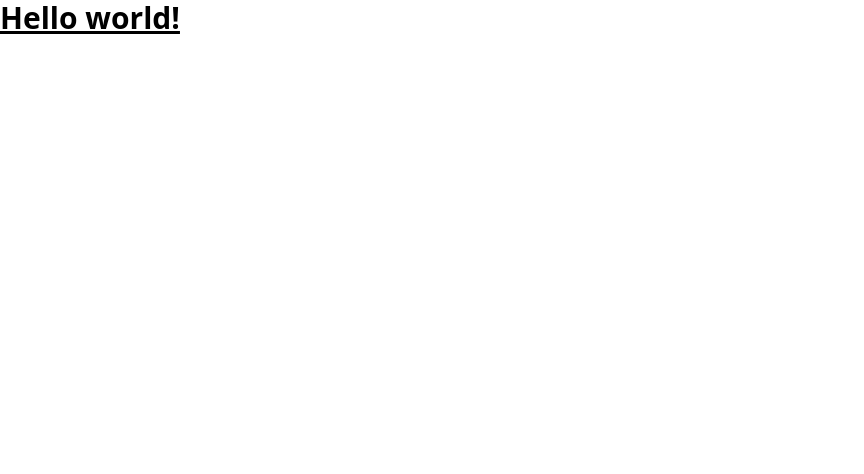
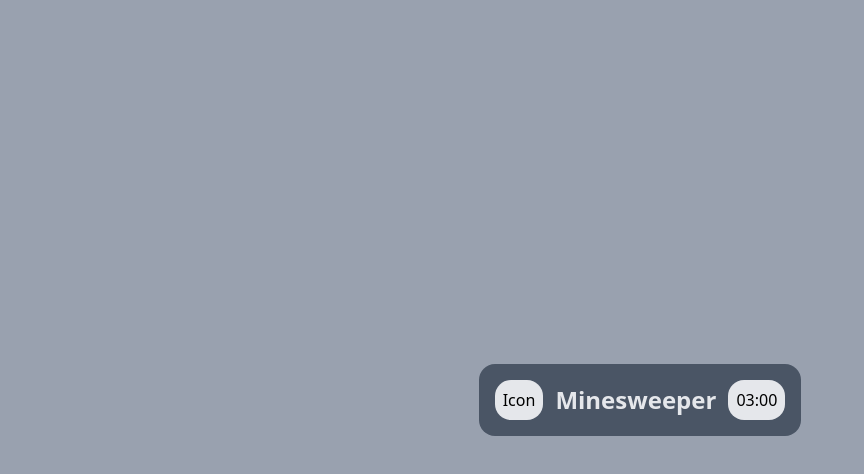
Before and after one commit to whoamizy/minesweeper, a Vue app: page / in a window 1280 px wide. Shown: the top 474 px of the page, without its empty margins (0-864 px from the left). Built offline with nearby package versions, Linux system fonts and the light colour scheme.

Commit message:
feat: add header and timer logic

```diff
--- a/eslint.config.mjs
+++ b/eslint.config.mjs
@@ -5,6 +5,7 @@
 import pluginVue from 'eslint-plugin-vue';
 import globals from 'globals';
 import tseslint from 'typescript-eslint';
+import vueParser from 'vue-eslint-parser';
 
 export default [
   { ignores: ['node_modules/**', 'dist/**'] },
@@ -21,6 +22,16 @@
     },
   },
   {
+    files: ['**/*.ts', '**/*.vue'],
+    languageOptions: {
+      parser: vueParser,
+      parserOptions: {
+        parser: tseslint.parser,
+        extraFileExtensions: ['.vue'],
+      },
+    },
+  },
+  {
     rules: {
       'no-console': 'warn',
       'no-unused-vars': 'off',
@@ -28,6 +39,7 @@
       '@typescript-eslint/no-explicit-any': 'warn',
       '@typescript-eslint/ban-ts-comment': 'warn',
       '@typescript-eslint/no-unused-expressions': 'warn',
+      'vue/multi-word-component-names': 'off',
     },
   },
   eslintConfigPrettier,
--- a/package.json
+++ b/package.json
@@ -19,6 +19,7 @@
   },
   "dependencies": {
     "@tailwindcss/vite": "^4.1.18",
+    "pinia": "^3.0.4",
     "tailwindcss": "^4.1.18",
     "vue": "^3.5.26"
   },
@@ -40,6 +41,7 @@
     "typescript-eslint": "^8.52.0",
     "vite": "^7.3.0",
     "vite-plugin-vue-devtools": "^8.0.5",
+    "vue-eslint-parser": "^10.2.0",
     "vue-tsc": "^3.2.2"
   }
 }
--- a/src/App.vue
+++ b/src/App.vue
@@ -1,3 +1,11 @@
 <template>
-  <h1 class="text-3xl font-bold underline">Hello world!</h1>
+  <div class="flex min-h-dvh items-center justify-center">
+    <div class="overflow-hidden rounded-2xl bg-gray-600 p-4">
+      <Header />
+    </div>
+  </div>
 </template>
+
+<script setup lang="ts">
+import Header from './components/Header.vue';
+</script>
--- /dev/null
+++ b/src/components/Header.vue
@@ -0,0 +1,24 @@
+<template>
+  <div class="flex items-center justify-between gap-3">
+    <button
+      class="cursor-pointer rounded-2xl bg-gray-200 p-2 transition hover:bg-gray-400"
+      @click.prevent="changeIcon"
+    >
+      Icon
+    </button>
+    <h1 class="text-2xl font-bold text-gray-200">Minesweeper</h1>
+    <div class="rounded-2xl bg-gray-200 p-2">{{ timer }}</div>
+  </div>
+</template>
+
+<script setup lang="ts">
+import { useTimerStore } from '@/stores/useTimerStore';
+import { toRefs } from 'vue';
+
+const timerStore = useTimerStore();
+const { timer } = toRefs(timerStore);
+
+const changeIcon = () => {
+  alert('changeIcon');
+};
+</script>
--- a/src/main.ts
+++ b/src/main.ts
@@ -1,5 +1,10 @@
+import { createPinia } from 'pinia';
 import { createApp } from 'vue';
 import App from './App.vue';
 import './style.css';
 
-createApp(App).mount('#app');
+const pinia = createPinia();
+const app = createApp(App);
+
+app.use(pinia);
+app.mount('#app');
--- /dev/null
+++ b/src/stores/useTimerStore.ts
@@ -0,0 +1,47 @@
+import { defineStore } from 'pinia';
+import { computed, ref } from 'vue';
+
+const INIT_SECONDS = 180;
+
+export const useTimerStore = defineStore('timer', () => {
+  const totalSeconds = ref(INIT_SECONDS);
+
+  const minutes = computed(() => Math.floor(totalSeconds.value / 60));
+  const seconds = computed(() => totalSeconds.value % 60);
+
+  const timer = computed(
+    () => `${padTo2Digits(minutes.value)}:${padTo2Digits(seconds.value)}`,
+  );
+
+  const timerId = ref<number | undefined>();
+
+  function startTimer() {
+    resetTimer();
+    timerId.value = setInterval(() => {
+      totalSeconds.value--;
+      if (totalSeconds.value <= 0) stopTimer();
+    }, 1000);
+  }
+
+  function stopTimer() {
+    if (timerId.value) clearInterval(timerId.value);
+  }
+
+  function resetTimer() {
+    if (timerId.value) {
+      clearInterval(timerId.value);
+      totalSeconds.value = INIT_SECONDS;
+    }
+  }
+
+  return {
+    timer,
+    startTimer,
+    stopTimer,
+    resetTimer,
+  };
+});
+
+function padTo2Digits(num: number) {
+  return num.toString().padStart(2, '0');
+}
--- a/src/style.css
+++ b/src/style.css
@@ -1,2 +1,5 @@
 @import 'tailwindcss';
-@config '../tailwind.config.ts';
+
+html {
+  @apply bg-gray-400;
+}
--- a/tailwind.config.ts
+++ /dev/null
@@ -1,7 +0,0 @@
-import type { Config } from 'tailwindcss';
-
-export default <Partial<Config>>{
-  theme: {},
-  content: [],
-  plugins: [],
-};
```
Also changed, not shown: 1 other file (tests, documents, lock files or other folders).
